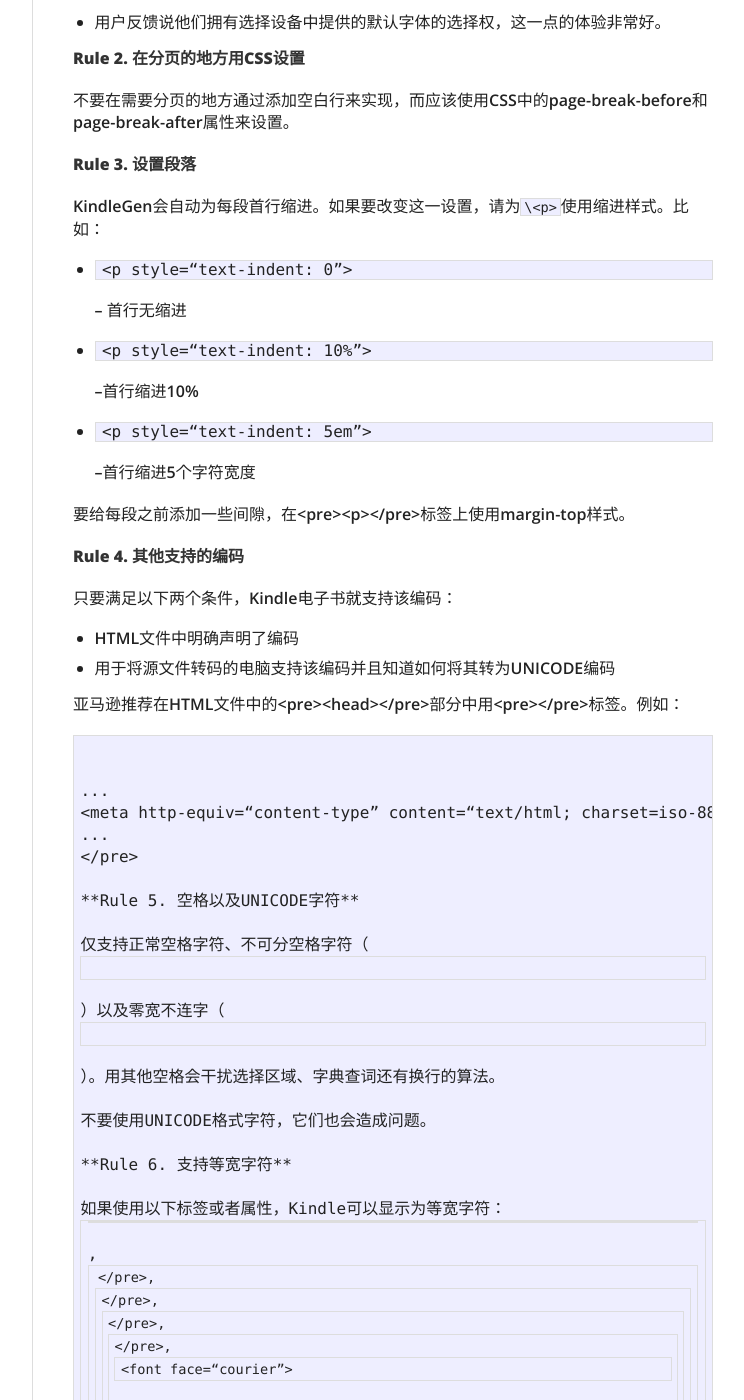
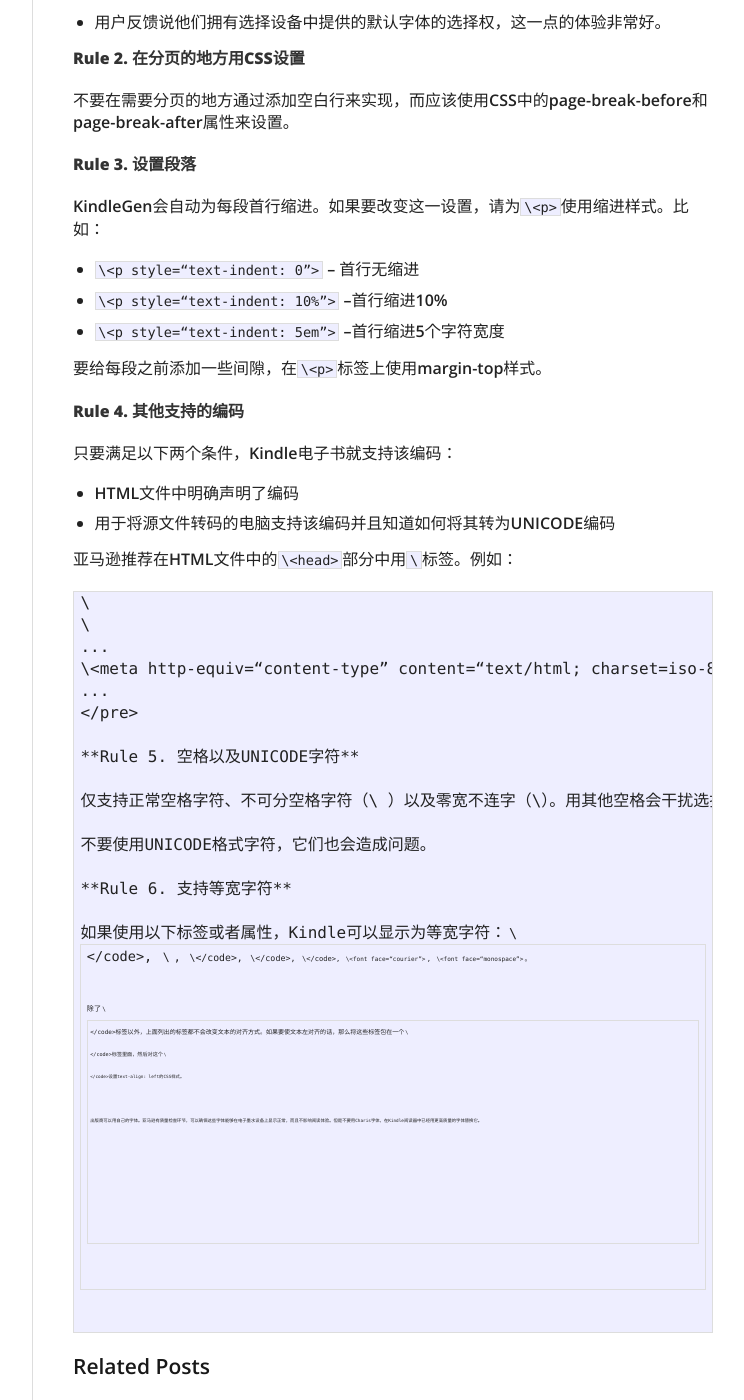
Before and after one commit to fantaghiro/fantaghiro.github.io, a Jekyll site: the page built from _posts/2014-03-01-Kindle-Training-Day3.markdown, in a window 1280 px wide and 1400 px high, scrolled down 1359 px. Shown: the whole window, without its empty margins (378-1122 px from the left). Built offline with Jekyll 4.4.1, drawn with Linux system fonts in a browser that asks for light colours; nearby versions of some CDN libraries; comment, search, counter and statistics services are not loaded; some of the changed text lies outside the part shown.

Commit message:
Update 2014-03-01-Kindle-Training-Day3.markdown

```diff
--- a/_posts/2014-03-01-Kindle-Training-Day3.markdown
+++ b/_posts/2014-03-01-Kindle-Training-Day3.markdown
@@ -50,11 +50,11 @@ tags:
 **Rule 3. 设置段落**
 
 KindleGen会自动为每段首行缩进。如果要改变这一设置，请为<code>\<p></code>使用缩进样式。比如：
-* <pre><p style=“text-indent: 0”></pre> -- 首行无缩进
-* <pre><p style=“text-indent: 10%”></pre> --首行缩进10%
-* <pre><p style=“text-indent: 5em”></pre> --首行缩进5个字符宽度
+* <code>\<p style=“text-indent: 0”></code> -- 首行无缩进
+* <code>\<p style=“text-indent: 10%”></code> --首行缩进10%
+* <code>\<p style=“text-indent: 5em”></code> --首行缩进5个字符宽度
 
-要给每段之前添加一些间隙，在<pre><p></pre>标签上使用margin-top样式。
+要给每段之前添加一些间隙，在<code>\<p></code>标签上使用margin-top样式。
 
 **Rule 4. 其他支持的编码**
 
@@ -62,26 +62,26 @@ KindleGen会自动为每段首行缩进。如果要改变这一设置，请为<c
 * HTML文件中明确声明了编码
 * 用于将源文件转码的电脑支持该编码并且知道如何将其转为UNICODE编码
 
-亚马逊推荐在HTML文件中的<pre><head></pre>部分中用<pre><meta></pre>标签。例如：
+亚马逊推荐在HTML文件中的<code>\<head></code>部分中用<code>\<meta></code>标签。例如：
 
 <pre>
-<html>
-<head>
+\<html>
+\<head>
 ...
-<meta http-equiv=“content-type” content=“text/html; charset=iso-8859-1>
+\<meta http-equiv=“content-type” content=“text/html; charset=iso-8859-1>
 ...
 </pre>
 
 **Rule 5. 空格以及UNICODE字符**
 
-仅支持正常空格字符、不可分空格字符（<pre>&nbsp;</pre>）以及零宽不连字（<pre>&zwnj;</pre>）。用其他空格会干扰选择区域、字典查词还有换行的算法。
+仅支持正常空格字符、不可分空格字符（\&nbsp;）以及零宽不连字（\&zwnj;）。用其他空格会干扰选择区域、字典查词还有换行的算法。
 
 不要使用UNICODE格式字符，它们也会造成问题。
 
 **Rule 6. 支持等宽字符**
 
-如果使用以下标签或者属性，Kindle可以显示为等宽字符：<pre><pre></pre>, <pre><code></pre>, <pre><samp></pre>, <pre><kbd></pre>, <pre><tt></pre>, <pre><font face=“courier”></pre>, <pre><font face=“monospace”></pre>。
+如果使用以下标签或者属性，Kindle可以显示为等宽字符：<code>\<pre></code>, <code>\<code></code>, <code>\<samp></code>, <code>\<kbd></code>, <code>\<tt></code>, <code>\<font face=“courier”></code>, <code>\<font face=“monospace”></code>。
 
-除了<pre><pre></pre>标签以外，上面列出的标签都不会改变文本的对齐方式。如果要使文本左对齐的话，那么将这些标签包在一个<pre><div></pre>标签里面，然后对这个<pre><div></pre>设置text-align: left的CSS样式。
+除了<code>\<pre></code>标签以外，上面列出的标签都不会改变文本的对齐方式。如果要使文本左对齐的话，那么将这些标签包在一个<code>\<div></code>标签里面，然后对这个<code>\<div></code>设置text-align: left的CSS样式。
 
 出版商可以用自己的字体。亚马逊有质量检查环节，可以确保这些字体能够在电子墨水设备上显示正常，而且不影响阅读体验。但是不要用Charis字体，在Kindle阅读器中已经用更高质量的字体替换它。
```
